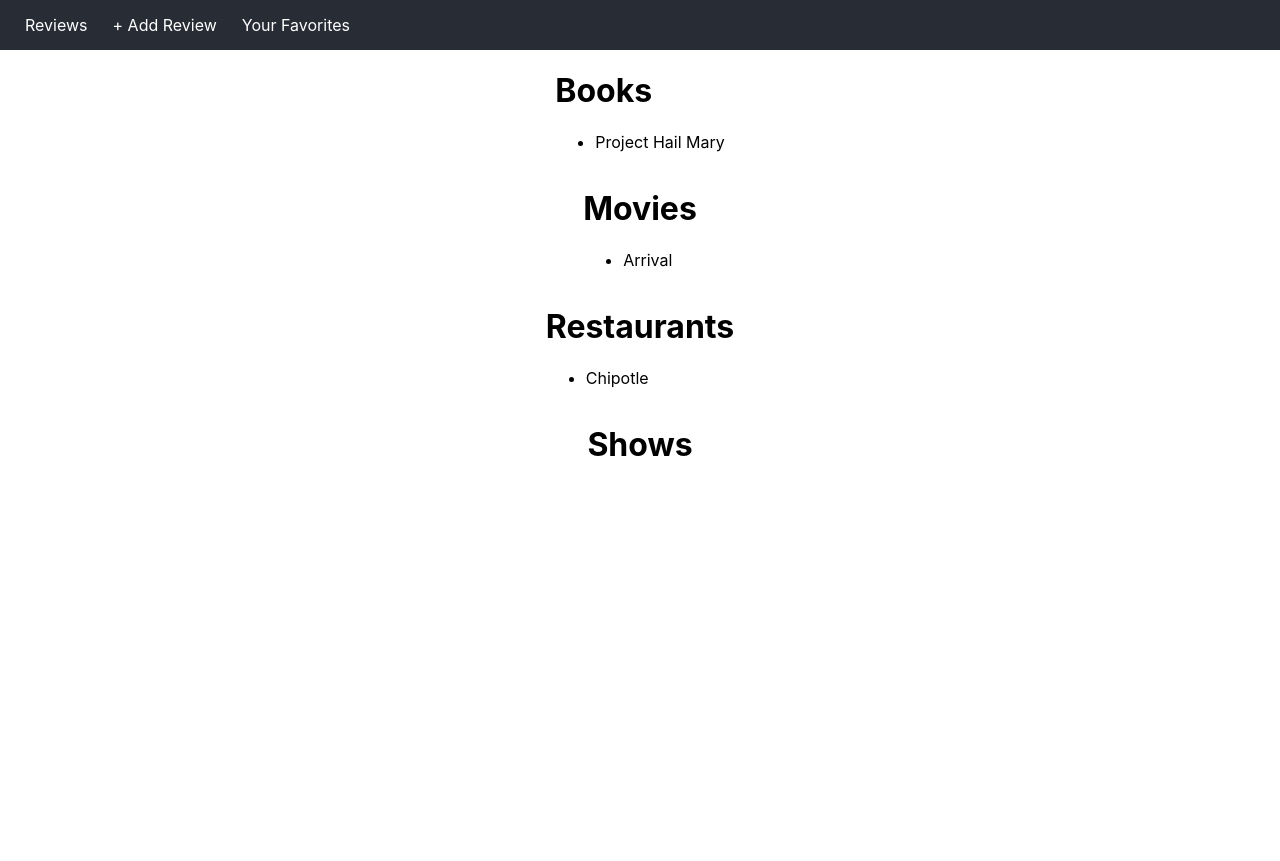
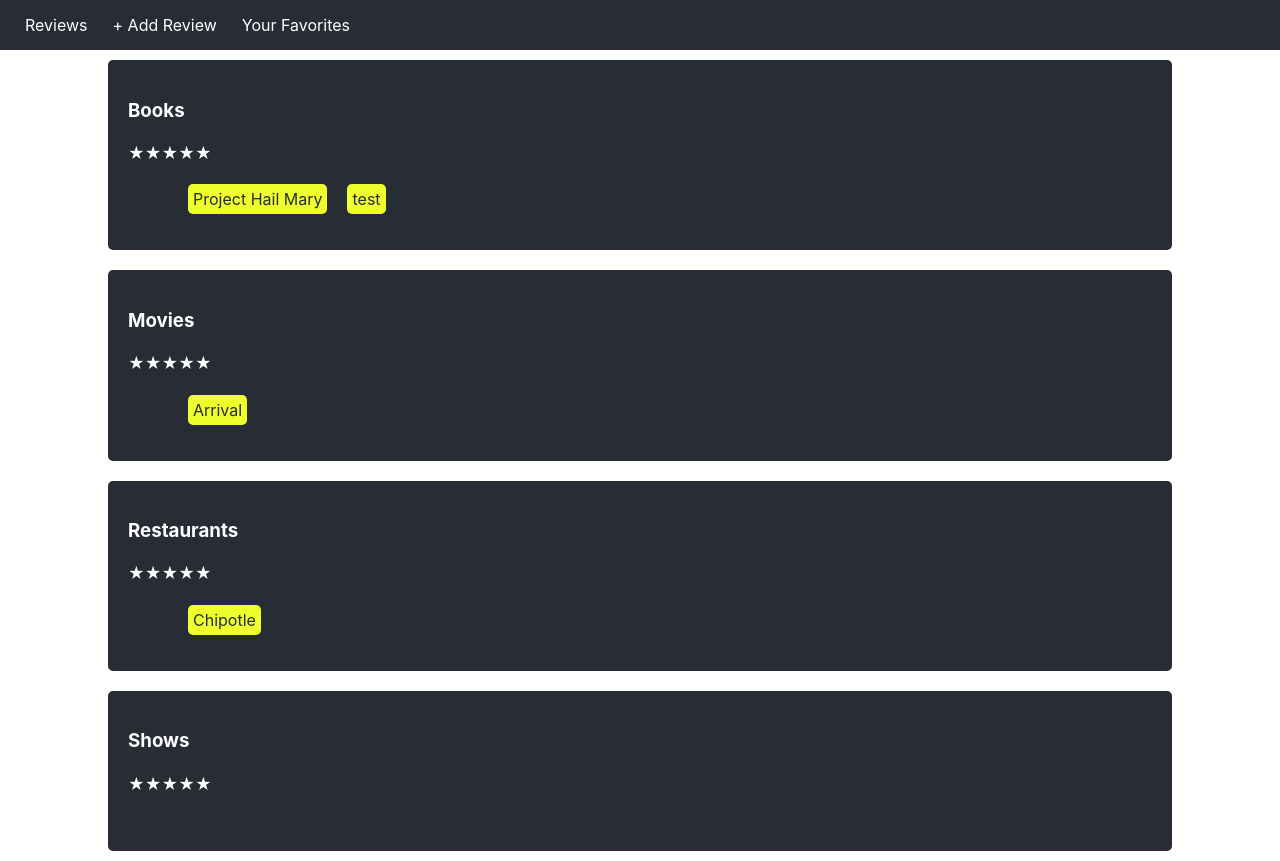
Before and after one commit to eurobi/phase-2-final-project, a React (Create React App) app in the folder my-app/: page /your-favorites in a window 1280 px wide. Before the commit the page ends 800 px from the top, so only its background shows below. Built offline with nearby package versions, Linux system fonts and the light colour scheme; data requests are answered from the project's data file.

Commit message:
styles for favorite boxes

```diff
--- a/my-app/db.json
+++ b/my-app/db.json
@@ -41,6 +41,13 @@
       "content": "Dexter is such an incredible show for the first few seasons and then it ends horribly ",
       "rating": "4",
       "id": 7
+    },
+    {
+      "category": "Books",
+      "title": "test",
+      "content": "test",
+      "rating": "5",
+      "id": 8
     }
   ]
 }
--- a/my-app/src/App.css
+++ b/my-app/src/App.css
@@ -136,5 +136,24 @@
 }
 
 .fav-div{
+  background-color: #282c34;
+  color: white;
+  padding: 20px;
+  width: 80%;
+  margin: 10px;
+  border-radius: 5px;
+}
 
+.fav-list{
+  list-style: none;
+  display: flex;
+  justify-content: flex-start;
 }
+
+.fav-item{
+  background-color: #eeff2d;
+  margin-left: 20px;
+  padding: 5px;
+  border-radius: 5px;
+  color: #282c34;
+}
--- a/my-app/src/Components/Favorite.js
+++ b/my-app/src/Components/Favorite.js
@@ -7,9 +7,10 @@
     console.log(reviews)
     return (
         <div className="fav-div">
-            <h1>{category}</h1>
-            <ul>
-                {fiveStarReviews.map(review => <li key={review.title}>{review.title}</li>)}
+            <h3>{category}</h3>
+            <h4>★★★★★</h4>
+            <ul className="fav-list">
+                {fiveStarReviews.map(review => <li className="fav-item" key={review.title}>{review.title}</li>)}
             </ul>
         </div>
     )
```
